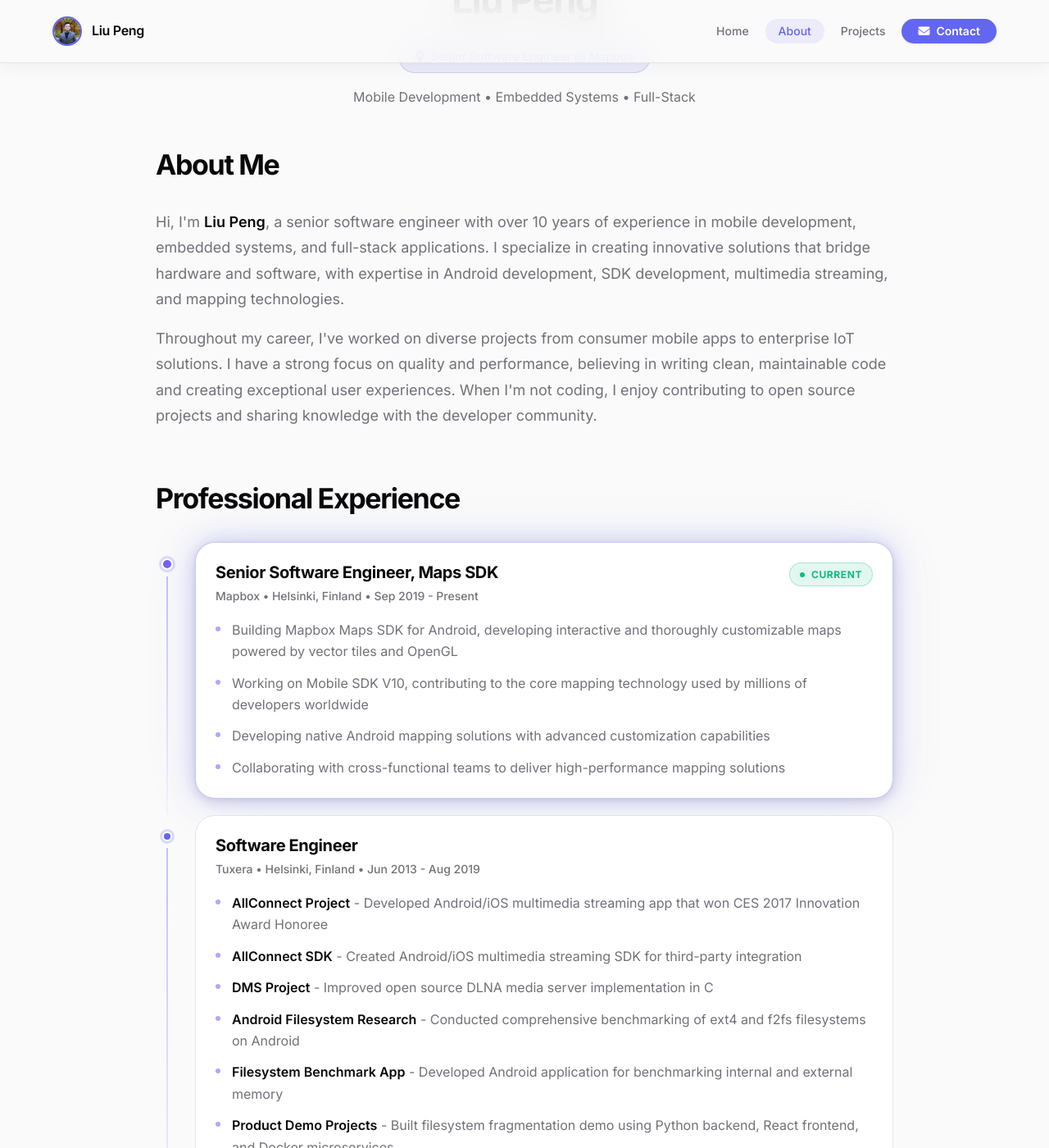
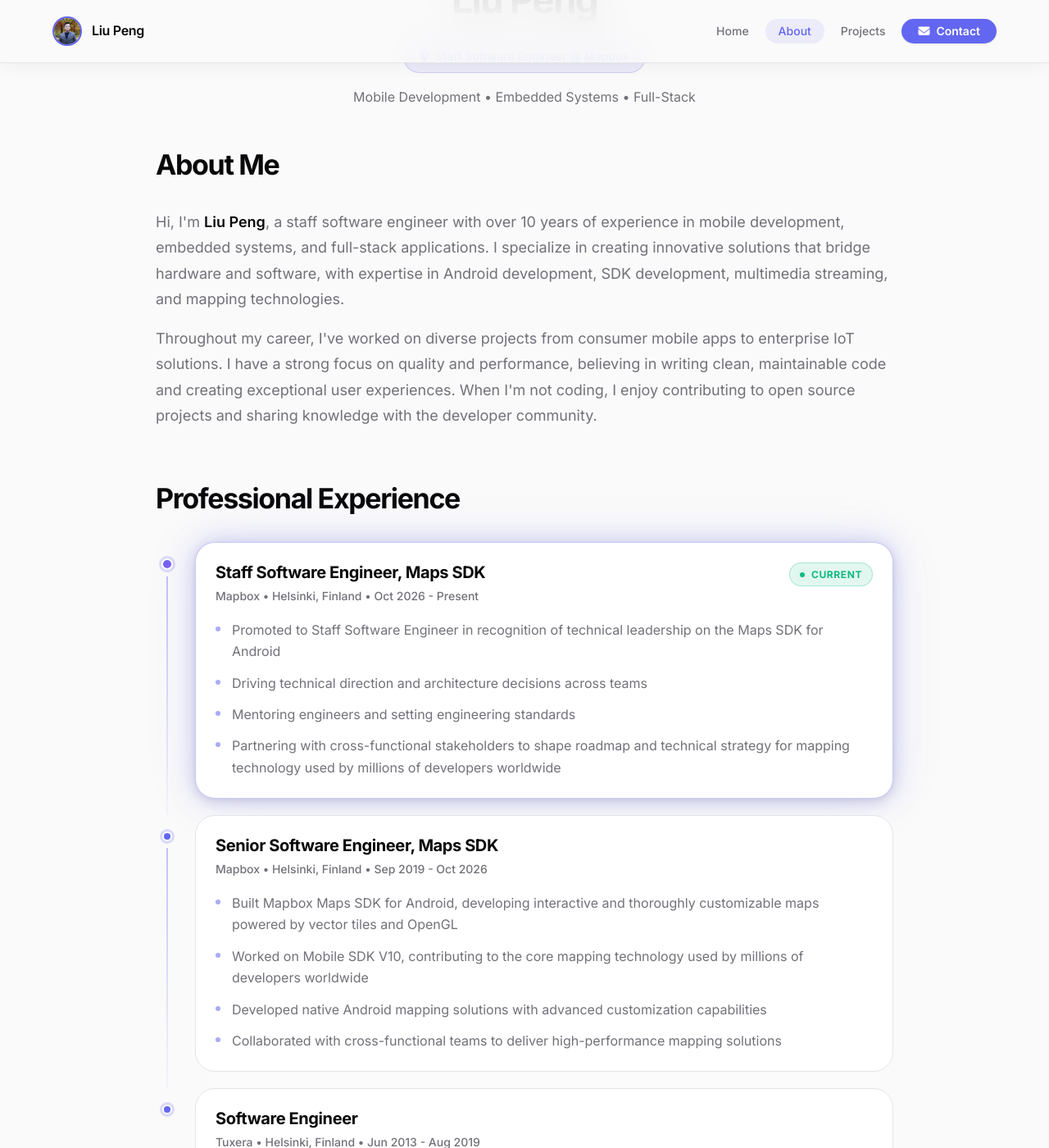
Before and after one commit to pengdev/pengdev.github.io, a Jekyll site: the page built from pages/aboutme.md, in a window 1280 px wide and 1400 px high, scrolled down 350 px. Shown: the whole window at 82% size. Built offline with Jekyll 4.4.1, drawn with Linux system fonts in a browser that asks for light colours; some of the changed text lies outside the part shown.

Commit message:
Update site for promotion to Staff Software Engineer
Add a separate Mapbox experience entry for the Staff role, update the
Senior entry's end date, and update the About page title/bio to match.
Also adds CLAUDE.md with project architecture notes.

```diff
--- a/_data/experience.yml
+++ b/_data/experience.yml
@@ -1,10 +1,18 @@
+- title: "Staff Software Engineer, Maps SDK"
+  company: "Mapbox • Helsinki, Finland • Oct 2026 - Present"
+  items:
+    - "Promoted to Staff Software Engineer in recognition of technical leadership on the Maps SDK for Android"
+    - "Driving technical direction and architecture decisions across teams"
+    - "Mentoring engineers and setting engineering standards"
+    - "Partnering with cross-functional stakeholders to shape roadmap and technical strategy for mapping technology used by millions of developers worldwide"
+
 - title: "Senior Software Engineer, Maps SDK"
-  company: "Mapbox • Helsinki, Finland • Sep 2019 - Present"
+  company: "Mapbox • Helsinki, Finland • Sep 2019 - Oct 2026"
   items:
-    - "Building Mapbox Maps SDK for Android, developing interactive and thoroughly customizable maps powered by vector tiles and OpenGL"
-    - "Working on Mobile SDK V10, contributing to the core mapping technology used by millions of developers worldwide"
-    - "Developing native Android mapping solutions with advanced customization capabilities"
-    - "Collaborating with cross-functional teams to deliver high-performance mapping solutions"
+    - "Built Mapbox Maps SDK for Android, developing interactive and thoroughly customizable maps powered by vector tiles and OpenGL"
+    - "Worked on Mobile SDK V10, contributing to the core mapping technology used by millions of developers worldwide"
+    - "Developed native Android mapping solutions with advanced customization capabilities"
+    - "Collaborated with cross-functional teams to deliver high-performance mapping solutions"
 
 - title: "Software Engineer"
   company: "Tuxera • Helsinki, Finland • Jun 2013 - Aug 2019"
--- a/pages/aboutme.md
+++ b/pages/aboutme.md
@@ -9,14 +9,14 @@ permalink: /aboutme/
     <div class="avatar-section">
         <div class="avatar-ring-wrap">
             <div class="avatar">
-                <img src="/assets/img/avatar.jpg" alt="Liu Peng - Senior Software Engineer" loading="eager" onerror="this.style.display='none'; this.nextElementSibling.style.display='flex';">
+                <img src="/assets/img/avatar.jpg" alt="Liu Peng - Staff Software Engineer" loading="eager" onerror="this.style.display='none'; this.nextElementSibling.style.display='flex';">
                 <div class="avatar-fallback" style="display: none;">LP</div>
             </div>
         </div>
         <h1>Liu Peng</h1>
         <span class="role-badge">
             <i class="fas fa-map-marker-alt" aria-hidden="true"></i>
-            Senior Software Engineer @ Mapbox
+            Staff Software Engineer @ Mapbox
         </span>
         <p class="subtitle">Mobile Development &bull; Embedded Systems &bull; Full-Stack</p>
     </div>
@@ -25,7 +25,7 @@ permalink: /aboutme/
 <div class="about-content">
     <section class="about-section reveal-on-scroll">
         <h2>About Me</h2>
-        <p>Hi, I'm <strong>Liu Peng</strong>, a senior software engineer with over 10 years of experience in mobile development, embedded systems, and full-stack applications. I specialize in creating innovative solutions that bridge hardware and software, with expertise in Android development, SDK development, multimedia streaming, and mapping technologies.</p>
+        <p>Hi, I'm <strong>Liu Peng</strong>, a staff software engineer with over 10 years of experience in mobile development, embedded systems, and full-stack applications. I specialize in creating innovative solutions that bridge hardware and software, with expertise in Android development, SDK development, multimedia streaming, and mapping technologies.</p>
         <p>Throughout my career, I've worked on diverse projects from consumer mobile apps to enterprise IoT solutions. I have a strong focus on quality and performance, believing in writing clean, maintainable code and creating exceptional user experiences. When I'm not coding, I enjoy contributing to open source projects and sharing knowledge with the developer community.</p>
     </section>
 
```
Also changed, not shown: CLAUDE.md (added, +27 -0 lines).
